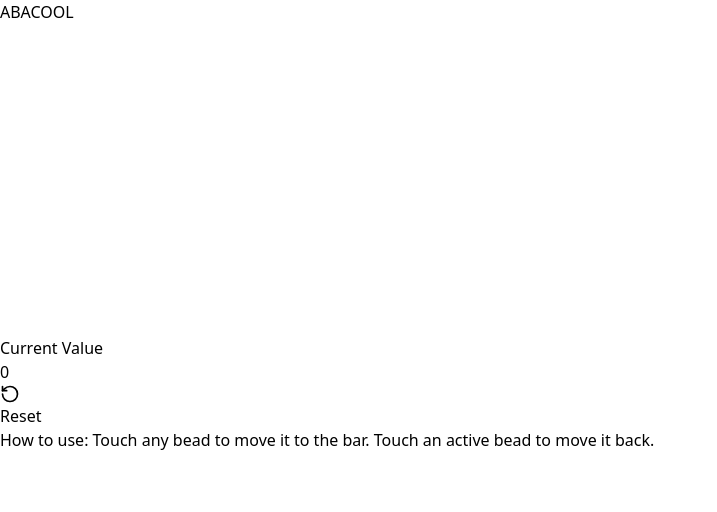
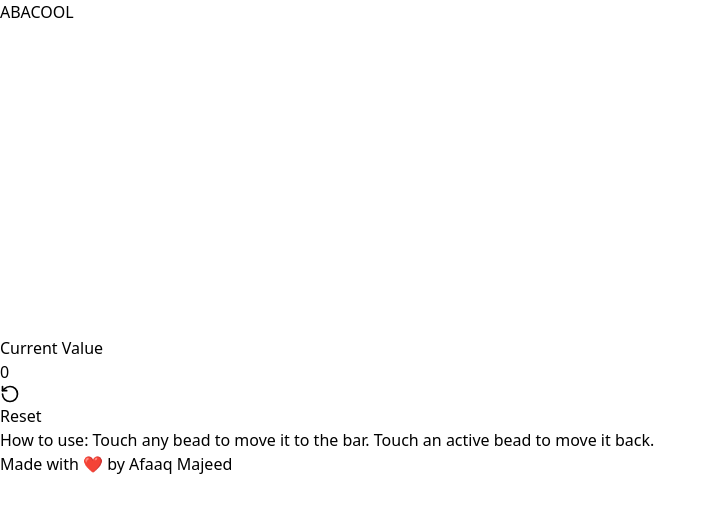
Before and after one commit to afaaq10/abacool, a React (Vite) app: page / in a window 1280 px wide. Shown: the top 512 px of the page, without its empty margins (0-717 px from the left). Built offline with nearby package versions, Linux system fonts and the light colour scheme.

Commit message:
💄 Added footer

```diff
--- a/src/App.jsx
+++ b/src/App.jsx
@@ -168,6 +168,11 @@ const Abacus = () => {
                     <span className="font-semibold text-white">How to use:</span> Touch any bead to move it to the bar. Touch an active bead to move it back.
                 </p>
             </div>
+            <footer className="mt-6">
+                <p className="text-sm text-gray-400">
+                    Made with <span className="text-red-500">❤️</span> by <span className="font-semibold text-purple-400">Afaaq Majeed</span>
+                </p>
+            </footer>
         </div>
     );
 };
```
